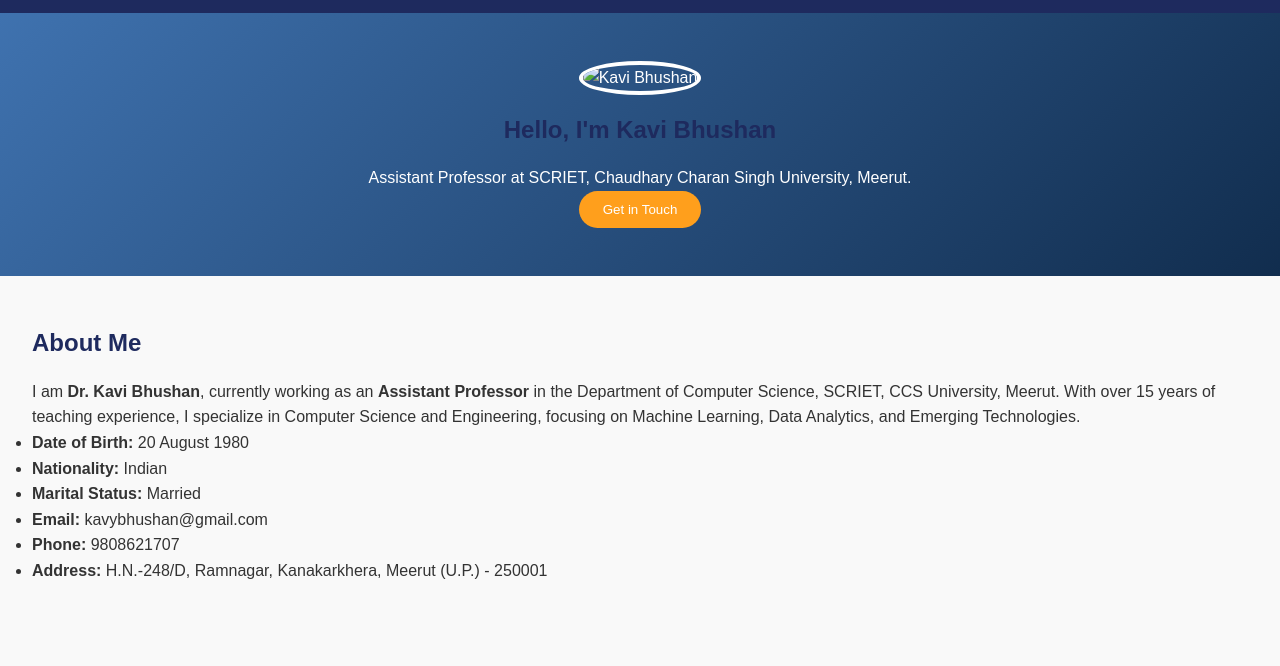
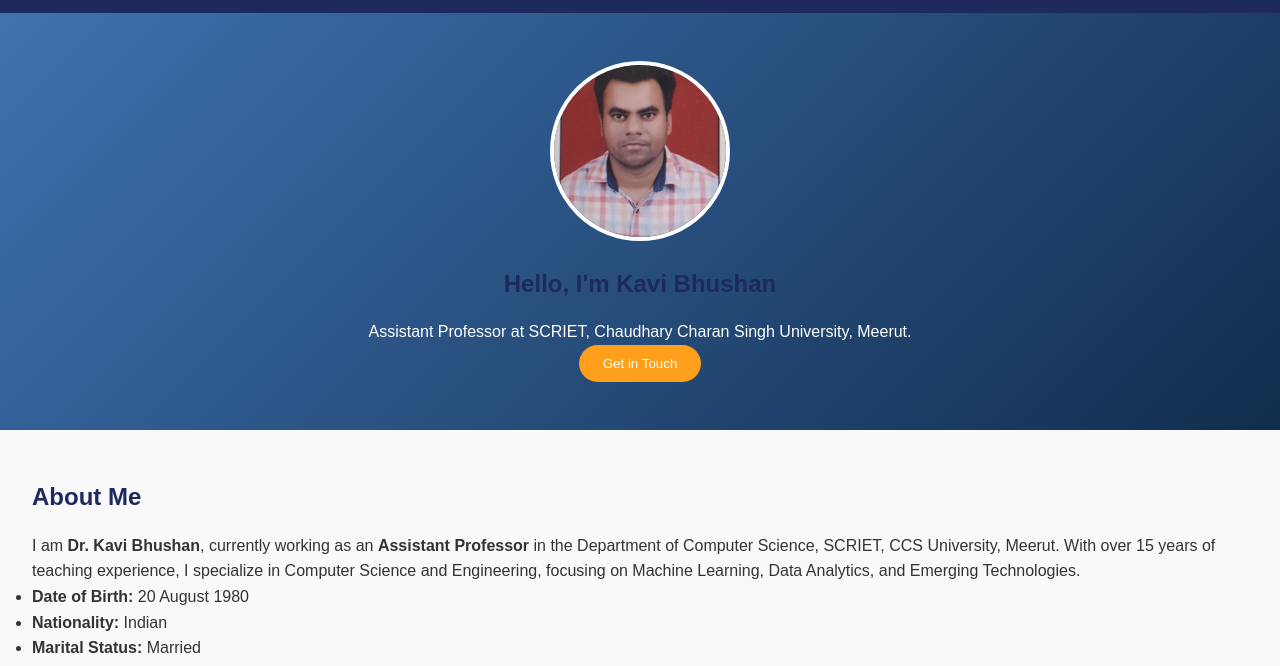
Before and after one commit to kavibhushan/portfolio, a plain HTML site: page index.html in a window 1280 px wide. Shown: the part 57-723 px from the top of the page. Drawn offline with Linux system fonts and the light colour scheme.

Commit message:
Update index.html

```diff
--- a/index.html
+++ b/index.html
@@ -23,7 +23,7 @@
   </header>
 
   <section id="home" class="hero">
-    <img src="images/kavi.jpeg" alt="Kavi Bhushan" class="profile-img" />
+    <img src="kavi.jpeg" alt="Kavi Bhushan" class="profile-img" />
     <div class="intro">
       <h2>Hello, I'm <span>Kavi Bhushan</span></h2>
       <p>Assistant Professor at SCRIET, Chaudhary Charan Singh University, Meerut.</p>
```
